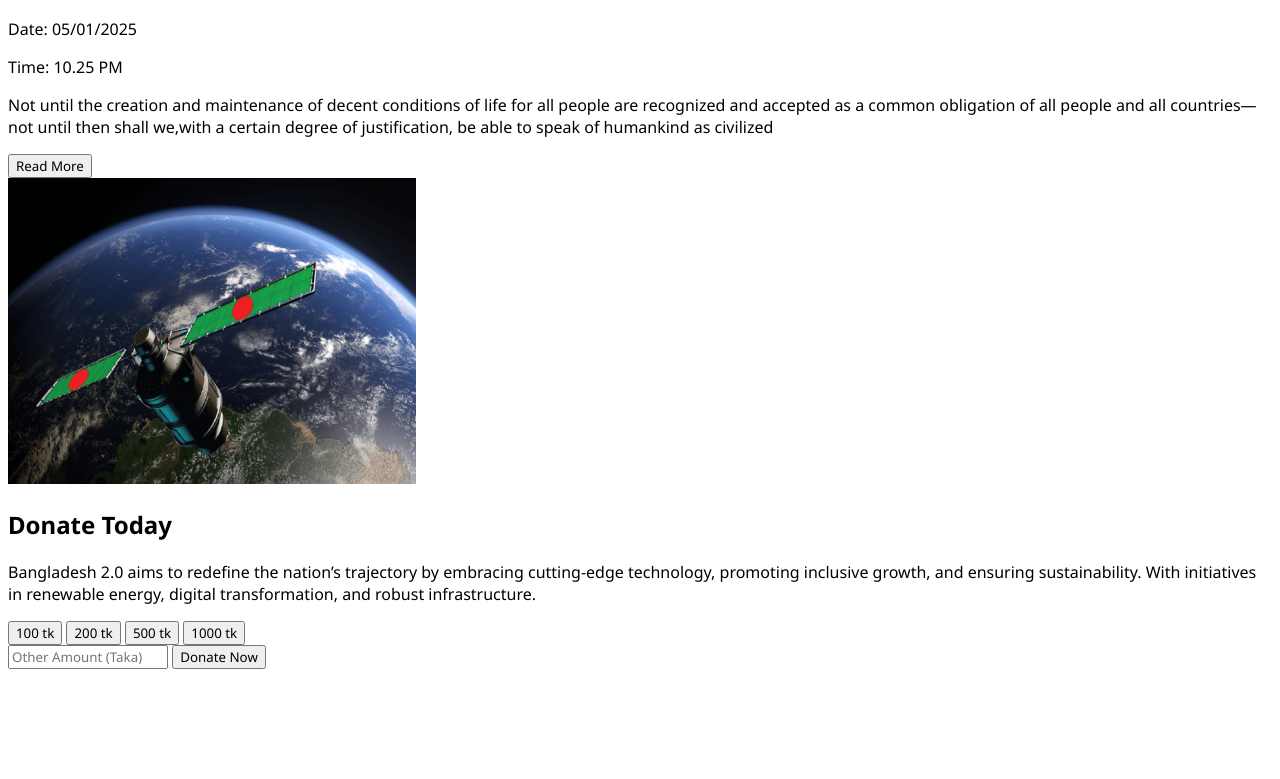
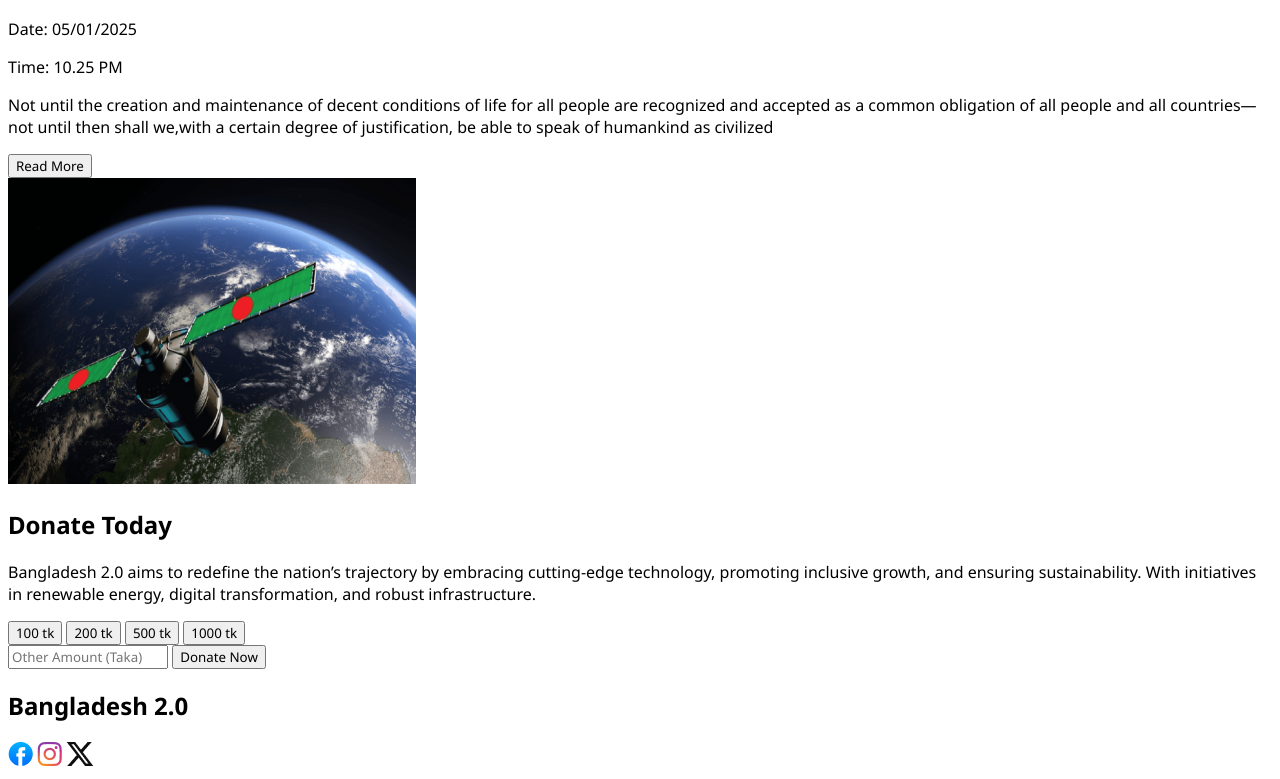
Before and after one commit to sabermahmud/july-36, a plain HTML site: page index.html in a window 1280 px wide. Shown: the part 2196-2975 px from the top of the page. Before the commit the page ends 2873 px from the top, so only its background shows below. Drawn offline with Linux system fonts and the light colour scheme.

Commit message:
footer section added

```diff
--- a/index.html
+++ b/index.html
@@ -98,5 +98,13 @@
             <button>Donate Now</button>
         </aside>
      </main>
+     <footer>
+        <h2>Bangladesh 2.0</h2>
+        <div>
+            <img src="assets/facebook.png" alt="">
+            <img src="assets/instagram.png" alt="">
+            <img src="assets/x.png" alt="">
+        </div>
+     </footer>
 </body>
 </html>
```
